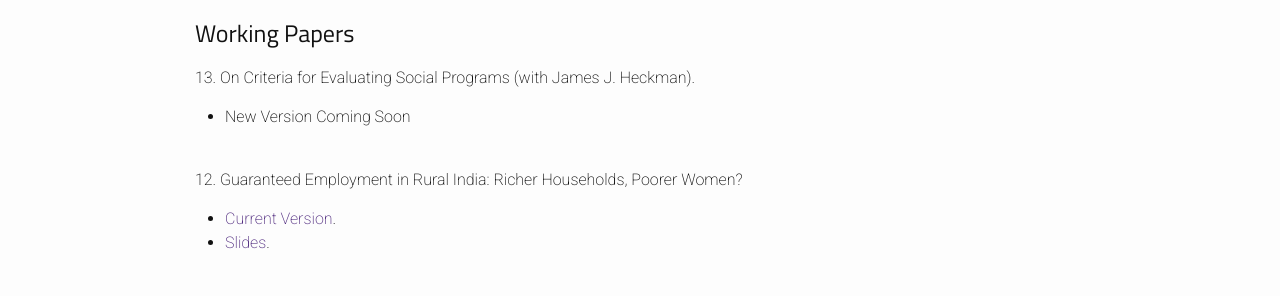
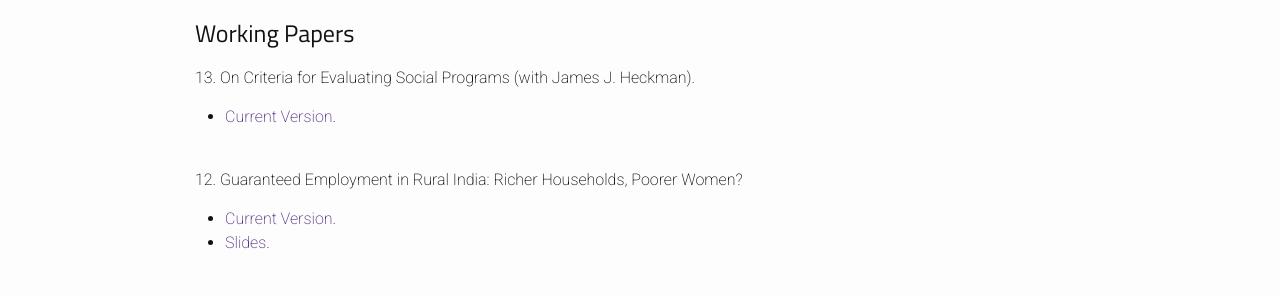
Before and after one commit to jorgelgarcia/jorgelgarcia.github.io, a Jekyll site: the page built from research.md, in a window 1280 px wide. Shown: the part 141-437 px from the top of the page. Built offline with Jekyll 4.4.1, drawn with Linux system fonts in a browser that asks for light colours; nearby versions of some CDN libraries; some web fonts are replaced.

Commit message:
push version with on criteria

```diff
--- a/research.md
+++ b/research.md
@@ -7,7 +7,7 @@ permalink: /research/
 ## Working Papers
 
 13\. On Criteria for Evaluating Social Programs (with James J. Heckman).
-* New Version Coming Soon
+* [Current Version](https://www.dropbox.com/s/udvup93ady3aryn/oncriteria_2022-04-24e_jlg.pdf?dl=0).
 <br/>
 <br/>
 
```
